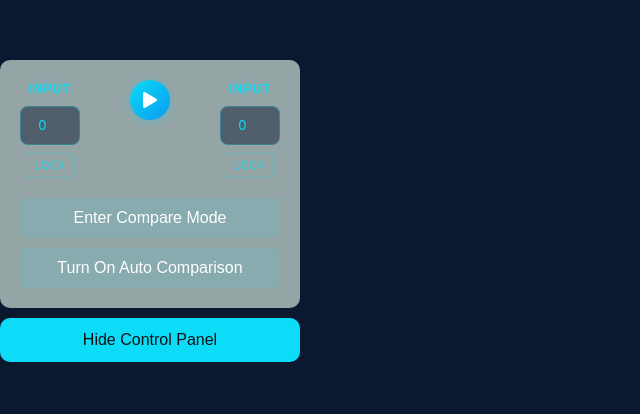
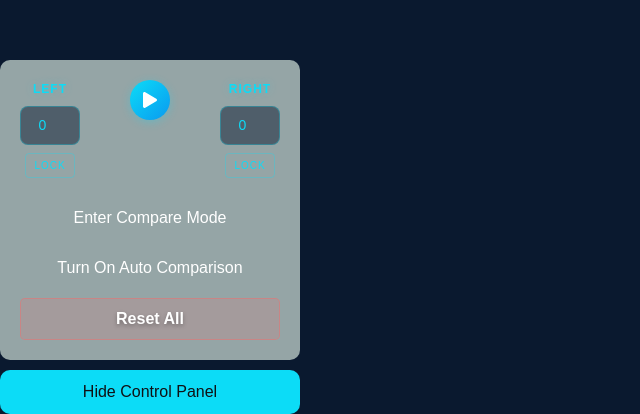
Before and after one commit to Kirby-Schuetz/comparator, a Next.js app in the folder comparator-app/: page / in a window 1280 px wide. Shown: the part 1067-1481 px from the top of the page, without its empty margins (0-640 px from the left). Before the commit the page ends 1429 px from the top, so only its background shows below. Built offline with nearby package versions, Linux system fonts and the light colour scheme.

Commit message:
Reset Added

```diff
--- a/comparator-app/src/app/components/Block.styles.ts
+++ b/comparator-app/src/app/components/Block.styles.ts
@@ -12,7 +12,9 @@ export const BlockStyles = {
       height: '100%',
       backgroundColor: '#64ffda',
       boxShadow: '0 0 10px rgba(100, 255, 218, 0.5)',
-      border: '1px solid rgba(100, 255, 218, 0.8)',
+      borderWidth: '1px',
+      borderStyle: 'solid',
+      borderColor: 'rgba(100, 255, 218, 0.8)',
     },
     '&:hover': {
       transform: 'rotateX(-20deg) rotateY(25deg) scale(1.05)',
--- a/comparator-app/src/app/components/ComparisonAnimation.tsx
+++ b/comparator-app/src/app/components/ComparisonAnimation.tsx
@@ -7,8 +7,8 @@ interface ComparisonAnimationProps {
   leftValue: number;
   rightValue: number;
   isPlaying: boolean;
-  connectionStart: { x: number; y: number };
-  connectionEnd: { x: number; y: number };
+  connectionStart: number;
+  connectionEnd: number;
 }
 
 const styles = {
@@ -69,20 +69,32 @@ export default function ComparisonAnimation({
     else setSymbol('=');
   }, [leftValue, rightValue]);
 
-  // Get the container element
-  const containerElement = document.querySelector('.flex.flex-row.justify-center');
+  // Get the columns and their blocks
+  const leftColumn = document.querySelector('.left-column');
+  const rightColumn = document.querySelector('.right-column');
+  const leftBlocks = leftColumn?.querySelectorAll('.block');
+  const rightBlocks = rightColumn?.querySelectorAll('.block');
 
-  let midX = 0;
-  let midY = 0;
+  // Check if we have valid columns and blocks
+  if (!leftBlocks || !rightBlocks) return null;
 
-  if (containerElement) {
-    const containerRect = containerElement.getBoundingClientRect();
-    // Calculate the middle point of the container
-    midX = containerRect.width / 2;
-    midY = containerRect.height / 2;
-  }
+  // Determine if this is a valid connection
+  const isValidConnection = (
+    // Case 1: Top of first blocks connection
+    (connectionStart === 0 && connectionEnd === 0) ||
 
-  if (!isPlaying || !symbol) return null;
+    // Case 2: Bottom of last blocks connection
+    (connectionStart === leftBlocks.length - 1 &&
+     connectionEnd === rightBlocks.length - 1) ||
+
+    // Case 3: Single block case - both top and bottom connections
+    (leftBlocks.length === 1 && rightBlocks.length === 1 &&
+     ((connectionStart === 0 && connectionEnd === 0) || // top connection
+      (connectionStart === 0 && connectionEnd === 0)))  // bottom connection
+  );
+
+  // Only show animation if all conditions are met
+  if (!isPlaying || !symbol || !isValidConnection) return null;
 
   return (
     <motion.div
--- a/comparator-app/src/app/components/ControlPanel.tsx
+++ b/comparator-app/src/app/components/ControlPanel.tsx
@@ -14,6 +14,7 @@ interface ControlPanelProps {
   isAutoComparatorVisible: boolean;
   onPlayAnimation: (isPlaying: boolean) => void;
   isAnimationPlaying: boolean;
+  onReset: () => void;
 }
 
 const ControlPanel = ({
@@ -21,7 +22,8 @@ const ControlPanel = ({
   onAutoComparator,
   isAutoComparatorVisible,
   onPlayAnimation,
-  isAnimationPlaying
+  isAnimationPlaying,
+  onReset
 }: ControlPanelProps): ReactElement => {
   const [isVisible, setIsVisible] = useState(true);
   const [isCompareMode, setIsCompareMode] = useState(false);
@@ -84,6 +86,26 @@ const ControlPanel = ({
     }
   };
 
+  // Add reset handler
+  const handleReset = () => {
+    // Reset local state
+    setIsCompareMode(false);
+    onDrawingModeChange(false);
+
+    // Reset columns
+    setColumns({
+      left: { isLocked: false },
+      right: { isLocked: false }
+    });
+
+    // Reset box counts
+    leftDispatch({ type: "setCount", count: 0 });
+    rightDispatch({ type: "setCount", count: 0 });
+
+    // Call parent reset handler
+    onReset();
+  };
+
   const styles = {
     container: {
       display: "flex",
@@ -133,22 +155,26 @@ const ControlPanel = ({
       fontWeight: "bold",
     },
     input: {
-      padding: "8px",
-      borderRadius: "5px",
-      border: "1px solid #ccc",
-      width: "80px",
+      padding: '8px',
+      borderRadius: '5px',
+      borderWidth: '1px',
+      borderStyle: 'solid',
+      borderColor: '#ccc',
+      width: '80px',
     },
     buttonStyle: {
       padding: '8px',
       borderRadius: '5px',
-      border: 'none',
+      borderWidth: '0',
+      borderStyle: 'none',
       cursor: 'pointer',
       width: '100%',
     },
     compareButton: {
       padding: '8px',
       borderRadius: '5px',
-      border: 'none',
+      borderWidth: '0',
+      borderStyle: 'none',
       color: '#fff',
       cursor: 'pointer',
       width: '100%',
@@ -162,7 +188,8 @@ const ControlPanel = ({
       alignItems: 'center',
       justifyContent: 'center',
       background: 'linear-gradient(135deg, #0cdcf7 0%, #0a9af0 100%)',
-      border: 'none',
+      borderWidth: '0',
+      borderStyle: 'none',
       color: 'white',
       cursor: 'pointer',
       boxShadow: '0 2px 10px rgba(12, 220, 247, 0.3)',
@@ -170,6 +197,28 @@ const ControlPanel = ({
       '&:hover': {
         transform: 'scale(1.05)',
         boxShadow: '0 4px 15px rgba(12, 220, 247, 0.4)',
+      },
+    },
+    activeButton: {
+      backgroundColor: 'rgba(100, 200, 255, 0.25)',
+      borderWidth: '1px',
+      borderStyle: 'solid',
+      borderColor: 'rgba(100, 200, 255, 0.5)',
+      color: '#64c8ff',
+      fontWeight: '800',
+      textShadow: '0 0 10px rgba(100, 200, 255, 0.3)',
+    },
+    resetButton: {
+      backgroundColor: 'rgba(255, 100, 100, 0.15)',
+      borderWidth: '1px',
+      borderStyle: 'solid',
+      borderColor: 'rgba(255, 100, 100, 0.4)',
+      color: '#fff',
+      fontWeight: '800',
+      textShadow: '0 2px 4px rgba(0, 0, 0, 0.3)',
+      '&:hover': {
+        backgroundColor: 'rgba(255, 100, 100, 0.25)',
+        borderColor: 'rgba(255, 100, 100, 0.5)',
       },
     },
   } as const;
@@ -192,7 +241,7 @@ const ControlPanel = ({
                   isLocked: columns.left.isLocked,
                   count: leftState.count
                 }}
-                label={columns.left.isLocked ? "Label" : "Input"}
+                label={"Left"}
                 onLockToggle={() => setColumns(prev => ({
                   ...prev,
                   left: { ...prev.left, isLocked: !prev.left.isLocked }
@@ -223,7 +272,7 @@ const ControlPanel = ({
                   isLocked: columns.right.isLocked,
                   count: rightState.count
                 }}
-                label={columns.right.isLocked ? "Label" : "Input"}
+                label={"Right"}
                 onLockToggle={() => setColumns(prev => ({
                   ...prev,
                   right: { ...prev.right, isLocked: !prev.right.isLocked }
@@ -236,12 +285,7 @@ const ControlPanel = ({
               <motion.button
                 style={{
                   ...styles.compareButton,
-                  backgroundColor: isCompareMode
-                    ? 'rgba(10, 154, 240, 0.1)'
-                    : 'rgba(12, 220, 247, 0.1)',
-                  borderColor: isCompareMode
-                    ? 'rgba(10, 154, 240, 0.3)'
-                    : 'rgba(12, 220, 247, 0.3)',
+                  ...(isCompareMode ? styles.activeButton : {}),
                 }}
                 onClick={handleCompareModeClick}
                 whileTap={{ scale: 0.95 }}
@@ -252,17 +296,23 @@ const ControlPanel = ({
               <motion.button
                 style={{
                   ...styles.compareButton,
-                  backgroundColor: isAutoComparatorVisible
-                    ? 'rgba(10, 154, 240, 0.1)'
-                    : 'rgba(12, 220, 247, 0.1)',
-                  borderColor: isAutoComparatorVisible
-                    ? 'rgba(10, 154, 240, 0.3)'
-                    : 'rgba(12, 220, 247, 0.3)',
+                  ...(isAutoComparatorVisible ? styles.activeButton : {}),
                 }}
                 onClick={handleAutoComparatorClick}
                 whileTap={{ scale: 0.95 }}
               >
                 {isAutoComparatorVisible ? 'Turn Off Auto Comparison' : 'Turn On Auto Comparison'}
+              </motion.button>
+
+              <motion.button
+                style={{
+                  ...styles.compareButton,
+                  ...styles.resetButton,
+                }}
+                onClick={handleReset}
+                whileTap={{ scale: 0.95 }}
+              >
+                Reset All
               </motion.button>
             </div>
           </motion.div>
--- a/comparator-app/src/app/components/Face.tsx
+++ b/comparator-app/src/app/components/Face.tsx
@@ -1,4 +1,5 @@
 import { CSSProperties } from 'react';
+import { CONTROLS } from '../constants/controls';
 
 export enum FacePosition {
   FRONT = 'front',
@@ -18,14 +19,16 @@ const faceStyles = {
     position: 'absolute' as const,
     width: 'var(--block-size)',
     height: 'var(--block-size)',
-    border: '1px solid rgba(12, 220, 247, 0.2)',
+    borderWidth: '1px',
+    borderStyle: 'solid',
+    borderColor: `rgba(12, 220, 247, 0.2)`,
     boxShadow: 'inset 0 0 10px rgba(12, 220, 247, 0.1)',
     transition: 'all 0.2s ease',
   },
   transforms: {
-    [FacePosition.FRONT]:  {
+    [FacePosition.FRONT]: {
       transform: 'translateZ(var(--block-half))',
-      background: 'linear-gradient(135deg, rgba(12, 220, 247, 0.8) 0%, rgba(10, 154, 240, 0.8) 100%)',
+      background: `linear-gradient(135deg, rgba(12, 220, 247, 0.8) 0%, ${CONTROLS.COLORS.ACTIVE} 100%)`,
     },
     [FacePosition.BACK]:   {
       transform: 'translateZ(calc(var(--block-half) * -1))',
--- a/comparator-app/src/app/page.tsx
+++ b/comparator-app/src/app/page.tsx
@@ -43,6 +43,15 @@ export default function Home() {
     setConnections([...manualConnections, ...autoConnections]);
   };
 
+  const handleReset = () => {
+    // Clear connections
+    setConnections([]);
+    // Turn off animation if playing
+    setIsAnimationPlaying(false);
+    // Turn off auto comparator if on
+    setIsAutoComparatorVisible(false);
+  };
+
   return (
     <div className="flex flex-col items-center min-h-screen p-8 pb-20 sm:p-20 font-[family-name:var(--font-geist-sans)]">
       <main className="flex flex-col gap-8 w-full max-w-5xl">
@@ -66,10 +75,11 @@ export default function Home() {
                 isAutoComparatorVisible={isAutoComparatorVisible}
                 onPlayAnimation={setIsAnimationPlaying}
                 isAnimationPlaying={isAnimationPlaying}
+                onReset={handleReset}
               />
             </div>
             <LineCanvas
-              isDrawingMode={isDrawingMode}
+              isDrawingMode={isDrawingMode && !isAnimationPlaying}
               connections={connections}
               setConnections={setConnections}
             />
```
Also changed, not shown: comparator-app/src/app/components/ControlPanel.styles.ts (+24 -6 lines).
